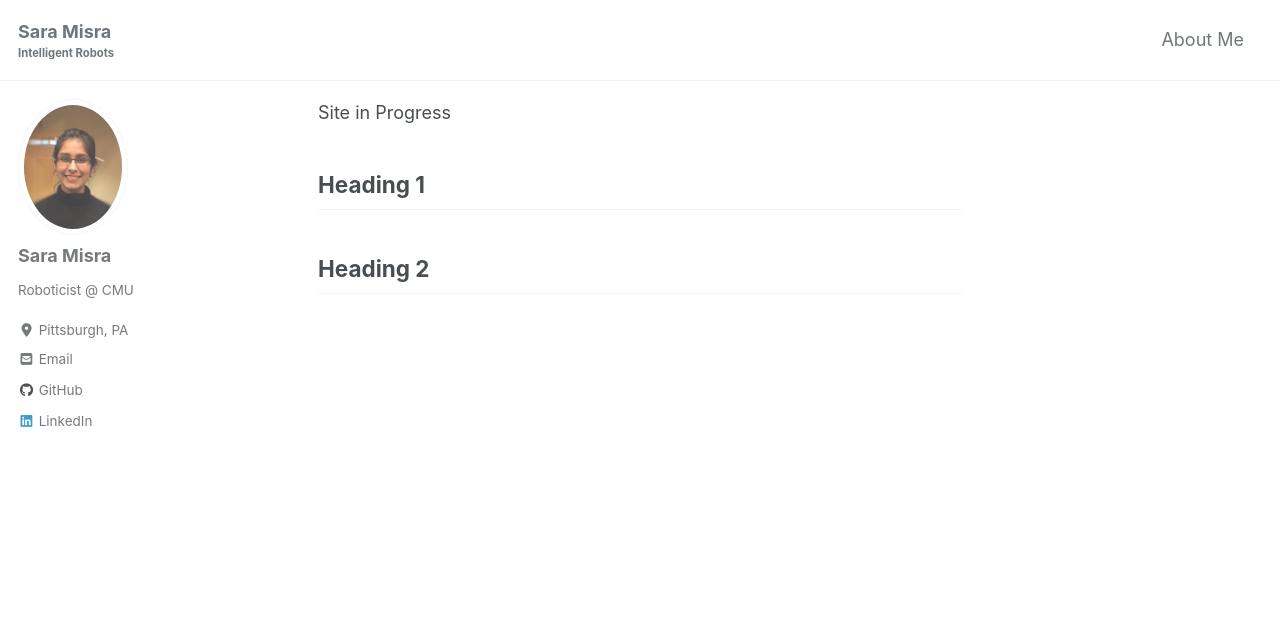
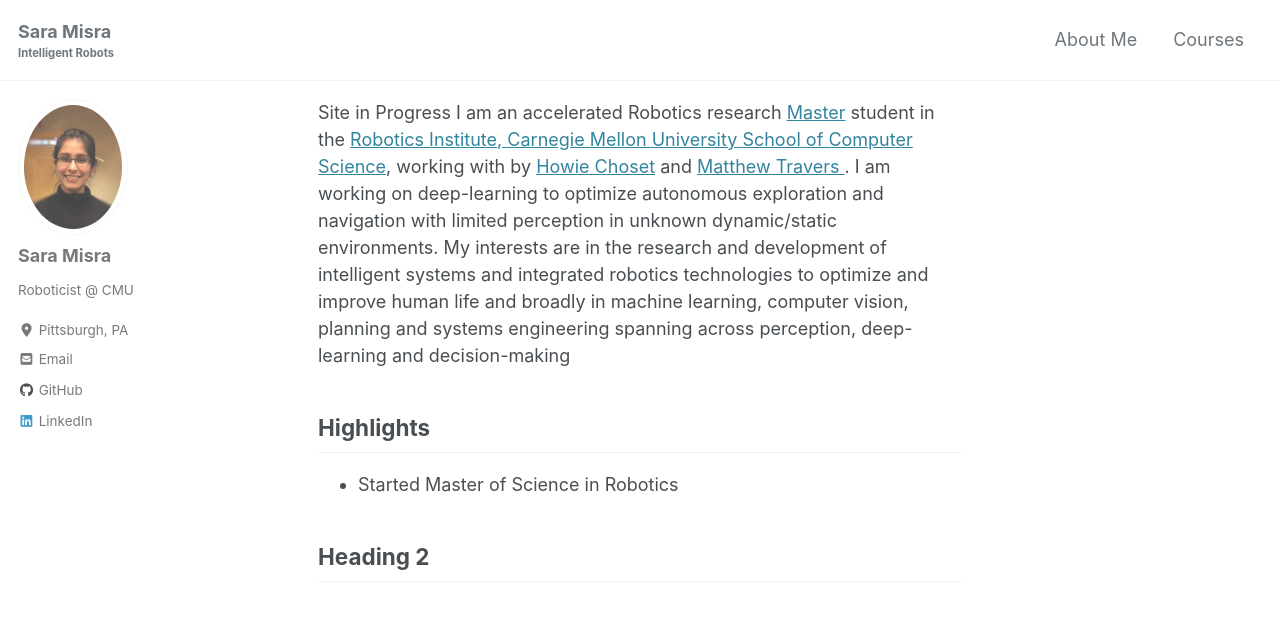
Before and after one commit to saram1sra/saram1sra.github.io, a Jekyll site: the page built from index.html, in a window 1280 px wide and 900 px high. Shown: the top 621 px of the window. Built offline with Jekyll 4.4.1, drawn with Linux system fonts in a browser that asks for light colours; cached includes are drawn as plain includes; nearby versions of some CDN libraries; the list of posts is cut into pages by our own code.

Commit message:
small updates

```diff
--- a/_data/navigation.yml
+++ b/_data/navigation.yml
@@ -8,8 +8,8 @@
   #   url: /#head_2
   # - title: "Sample Posts"
   #   url: /year-archive/
-  # - title: "Sample Collections"
-  #   url: /collection-archive/
+  - title: "Courses"
+    url: /courses/
   # - title: "Sitemap"
   #   url: /sitemap/
 
--- /dev/null
+++ b/_pages/courses.html
@@ -0,0 +1,6 @@
+---
+layout: single
+title: "Courses"
+author_profile: true
+permalink: /courses/
+---
--- a/index.html
+++ b/index.html
@@ -3,8 +3,21 @@
 author_profile: true
 ---
 Site in Progress
-<div id="head_1">
-<h2> Heading 1</h2>
+
+I am an accelerated Robotics research <a href='https://www.ri.cmu.edu/education/academic-programs/master-of-science-robotics/'>Master</a> student in the <a href='https://www.ri.cmu.edu/'>Robotics Institute, Carnegie Mellon University School of Computer Science</a>, working with by <a href='https://en.wikipedia.org/wiki/Howie_Choset'>Howie Choset</a> and <a href='https://www.ri.cmu.edu/ri-faculty/matthew-j-travers/'> Matthew Travers </a>. I am  working on deep-learning to optimize autonomous exploration and navigation with limited perception in unknown dynamic/static environments.
+
+My interests are in the research and development of intelligent systems and integrated robotics technologies to optimize and improve human life and broadly in  machine learning, computer vision, planning and systems engineering spanning across perception, deep-learning and decision-making
+
+
+<div id="highlights">
+<h2> Highlights </h2>
+<ul>
+<li>Started Master of Science in Robotics </li>
+</ul>
+
+
+
+
 </div>
 
 
```
Also changed, not shown: minimal-mistakes-jekyll.gemspec (deleted).
